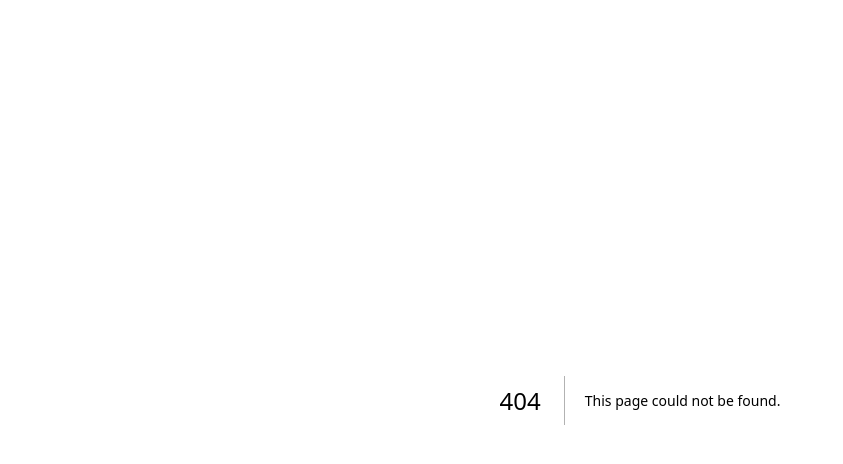
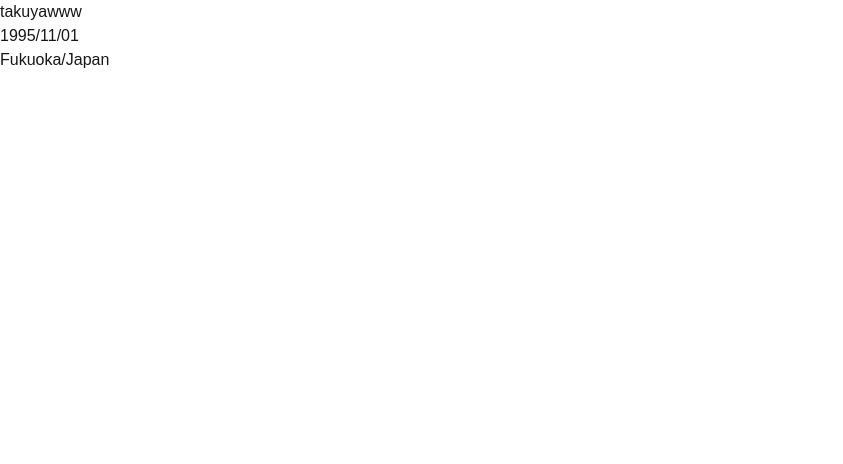
Before and after one commit to takuyawww/takuyaww.github.io, a Next.js app: page /profile in a window 1280 px wide. Before the commit this address had no page. Shown: the top 464 px of the page, without its empty margins (0-843 px from the left). Built offline with nearby package versions, Linux system fonts and the light colour scheme.

Commit message:
add profile page

```diff
--- /dev/null
+++ b/src/app/profile/page.tsx
@@ -0,0 +1,11 @@
+export default function ProfilePage() {
+  return (
+    <main>
+      <h1>takuyawww</h1>
+      <ul>
+        <li>1995/11/01</li>
+        <li>Fukuoka/Japan</li>
+      </ul>
+    </main>
+  );
+}
```
